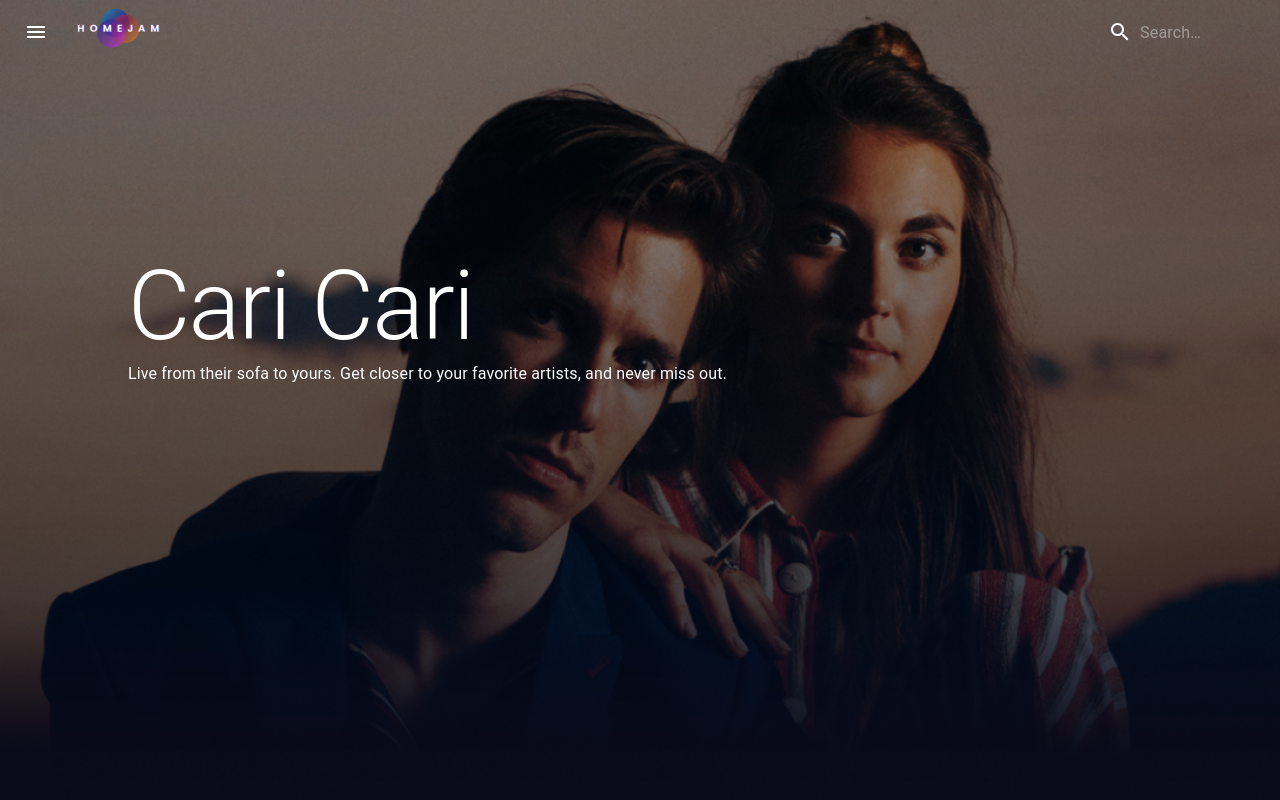
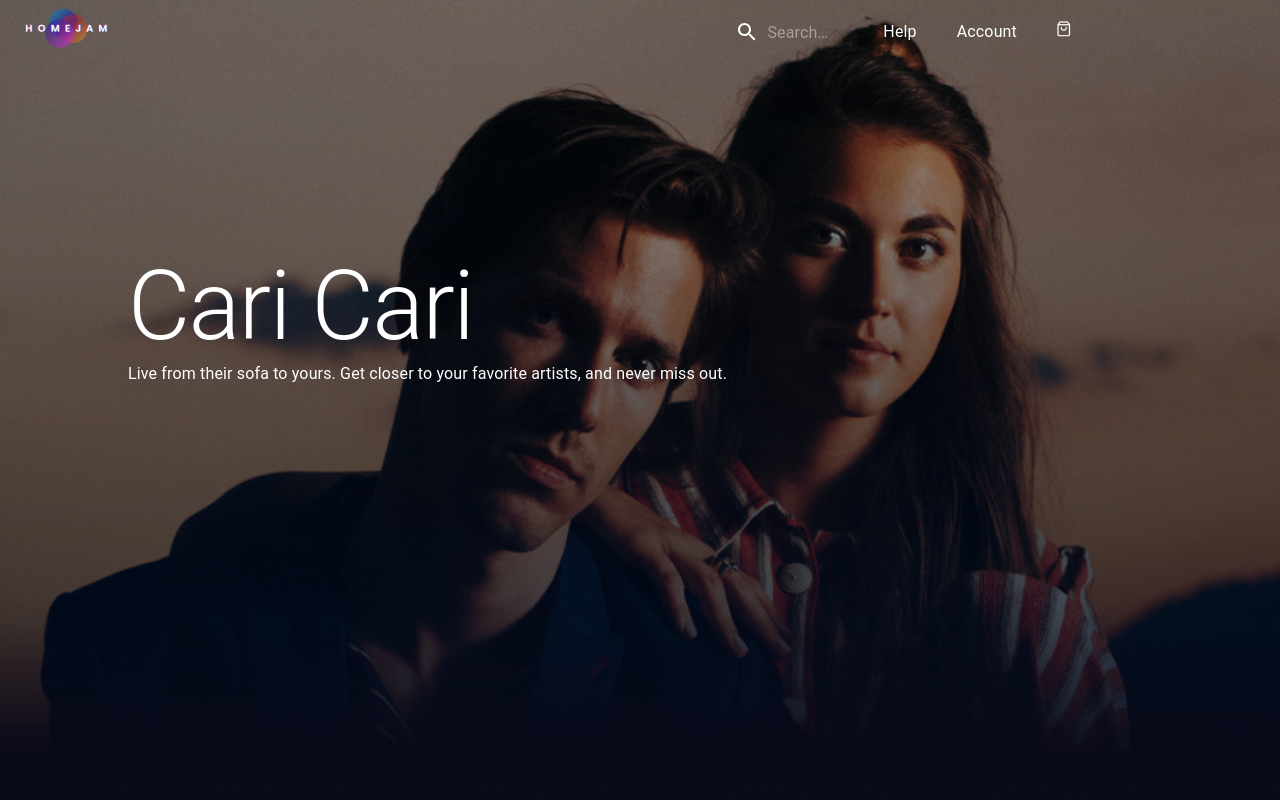
Before and after one commit to NurulIslam-EEE/Homejam, a React (Create React App) app: page / in a window 1280 px wide. Shown: the top 800 px of the page. Built offline with nearby package versions, Linux system fonts and the light colour scheme.

Commit message:
Navbar updated

```diff
--- a/package.json
+++ b/package.json
@@ -14,6 +14,7 @@
     "@testing-library/user-event": "^13.5.0",
     "react": "^17.0.2",
     "react-dom": "^17.0.2",
+    "react-router-dom": "^6.2.2",
     "react-scripts": "5.0.0",
     "styled-components": "^5.3.3",
     "web-vitals": "^2.1.4"
--- a/src/App.js
+++ b/src/App.js
@@ -3,14 +3,18 @@ import './App.css';
 import Banner from './components/Banner/Banner';
 import Navigation from './components/Navigation/Navigation';
 import UpcomingShows from './components/UpcomingShows/UpcomingShows';
+import { BrowserRouter as Router, Route, Routes } from "react-router-dom";
+import Home from './components/Home/Home';
 
 function App() {
   return (
-    <div >
-      <Navigation />
-      <Banner />
-      <UpcomingShows />
-    </div>
+    <Router>
+      <Routes>
+        <Route exact path="/" element={<Home />} />
+
+      </Routes>
+    </Router>
+
   );
 }
 
--- /dev/null
+++ b/src/components/Home/Home.js
@@ -0,0 +1,18 @@
+import React from 'react';
+import Banner from '../Banner/Banner';
+import Navigation from '../Navigation/Navigation';
+import Reviews from '../Reviews/Reviews';
+import UpcomingShows from '../UpcomingShows/UpcomingShows';
+
+const Home = () => {
+    return (
+        <>
+            <Navigation />
+            <Banner />
+            <UpcomingShows />
+            <Reviews />
+        </>
+    );
+};
+
+export default Home;
--- a/src/components/Navigation/Navigation.js
+++ b/src/components/Navigation/Navigation.js
@@ -10,6 +10,9 @@ import MenuIcon from '@mui/icons-material/Menu';
 import SearchIcon from '@mui/icons-material/Search';
 import { makeStyles } from '@mui/styles';
 import logo from '../../img/logo.png';
+import logo2 from '../../img/Vector (Stroke).png';
+import { Link } from 'react-router-dom';
+import { useTheme } from '@mui/material';
 
 const Search = styled('div')(({ theme }) => ({
     position: 'relative',
@@ -24,6 +27,11 @@ const Search = styled('div')(({ theme }) => ({
         marginLeft: theme.spacing(1),
         width: 'auto',
     },
+    [theme.breakpoints.down('sm')]: {
+
+        width: '100px',
+        marginRight: '30px'
+    }
 }));
 
 const SearchIconWrapper = styled('div')(({ theme }) => ({
@@ -54,37 +62,52 @@ const StyledInputBase = styled(InputBase)(({ theme }) => ({
 }));
 
 export default function Navigation() {
+    const theme = useTheme();
     const useStyle = makeStyles({
         navContainer: {
             background: "transparent !important",
-
+            width: '100%',
+            display: 'flex',
+            justifyContent: 'center',
             boxShadow: "0 0 0 0 !important"
+        },
+        navItem: {
+            color: 'white',
+            textDecoration: 'none',
+            marginRight: '40px'
+        },
+        navIcon: {
+            [theme.breakpoints.up('sm')]: {
+                display: 'none !important'
+            }
+        },
+        navItem2: {
+            color: 'white',
+            textDecoration: 'none',
+            marginRight: '40px',
+            [theme.breakpoints.down('sm')]: {
+                display: 'none !important'
+            }
         }
     })
     const {
         navContainer,
+        navItem, navIcon, navItem2
     } = useStyle();
     return (
-        <Box sx={{ flexGrow: 1 }}>
+        <Box sx={{ width: '100%' }}>
             <AppBar className={navContainer} position="fixed">
-                <Toolbar>
-                    <IconButton
-                        size="large"
-                        edge="start"
-                        color="inherit"
-                        aria-label="open drawer"
-                        sx={{ mr: 2 }}
-                    >
-                        <MenuIcon />
-                    </IconButton>
+                <Toolbar sx={{ maxWidth: '1135px !important' }}>
+
                     <Typography
                         variant="h6"
                         noWrap
                         component="div"
-                        sx={{ flexGrow: 1, display: { xs: 'none', sm: 'block' } }}
+                        sx={{ flexGrow: 1, display: { sm: 'block' } }}
                     >
                         <img src={logo} alt="" />
                     </Typography>
+
                     <Search>
                         <SearchIconWrapper>
                             <SearchIcon />
@@ -94,6 +117,22 @@ export default function Navigation() {
                             inputProps={{ 'aria-label': 'search' }}
                         />
                     </Search>
+                    <Box >
+                        <Link className={navItem2} to='/'>Help</Link>
+                        <Link className={navItem2} to='/'>Account</Link>
+                        <Link className={navItem} to='/'><img src={logo2} alt="" /></Link>
+
+                    </Box>
+                    <IconButton
+                        size="large"
+                        edge="start"
+                        color="inherit"
+                        aria-label="open drawer"
+                        sx={{ mr: 2 }}
+                        className={navIcon}
+                    >
+                        <MenuIcon />
+                    </IconButton>
                 </Toolbar>
             </AppBar>
         </Box>
--- /dev/null
+++ b/src/components/Reviews/Reviews.js
@@ -0,0 +1,11 @@
+import React from 'react';
+
+const Reviews = () => {
+    return (
+        <div>
+
+        </div>
+    );
+};
+
+export default Reviews;
--- a/src/components/UpcomingShows/UpcomingShows.js
+++ b/src/components/UpcomingShows/UpcomingShows.js
@@ -12,15 +12,26 @@ import s2 from '../../img/singer2.png';
 import s3 from '../../img/singer3.png';
 import s4 from '../../img/singer4.png';
 import ArrowForwardIcon from '@mui/icons-material/ArrowForward';
+import { useTheme } from '@mui/material';
+import { makeStyles } from '@mui/styles';
 
 const UpcomingShows = () => {
+    const theme = useTheme();
+    const useStyle = makeStyles({
+        cardContainer: {
+            display: 'flex', background: 'black', justifyContent: 'space-between', maxWidth: '1148px', maxHeight: '480px', margin: '0 auto'
+        }
+    })
+    const {
+        cardContainer
+    } = useStyle();
     return (
         <Box sx={{ background: 'black', width: '100%' }}>
             <Box >
                 <Typography sx={{ color: 'white' }}>
                     Upcoming Shows
                 </Typography>
-                <Box sx={{ display: 'flex', background: 'black', justifyContent: 'space-between', maxWidth: '1148px', maxHeight: '480px', margin: '0 auto' }}>
+                <Box sx={{}} className={cardContainer}>
                     <Card sx={{ maxWidth: 268, background: '#111229' }}>
                         <CardMedia
                             component="img"
```
Also changed, not shown: 1 other file (tests, documents, lock files or other folders).
